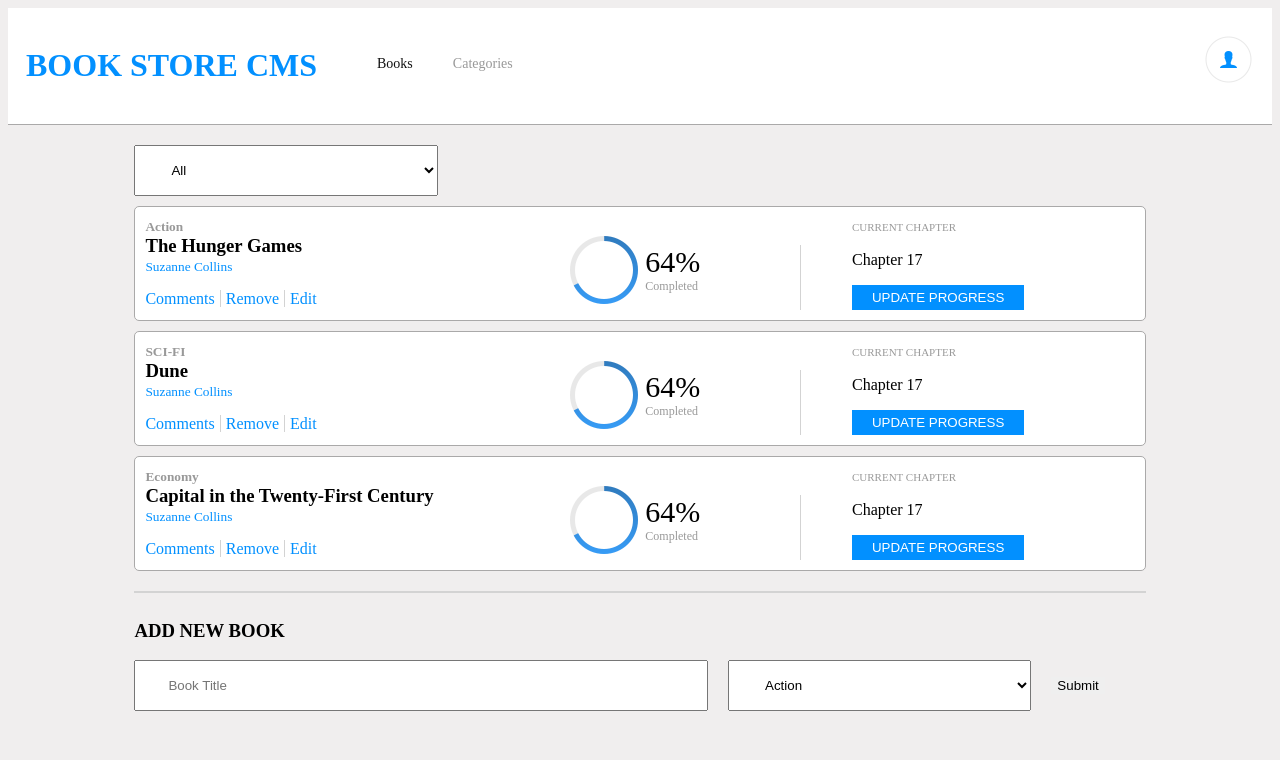
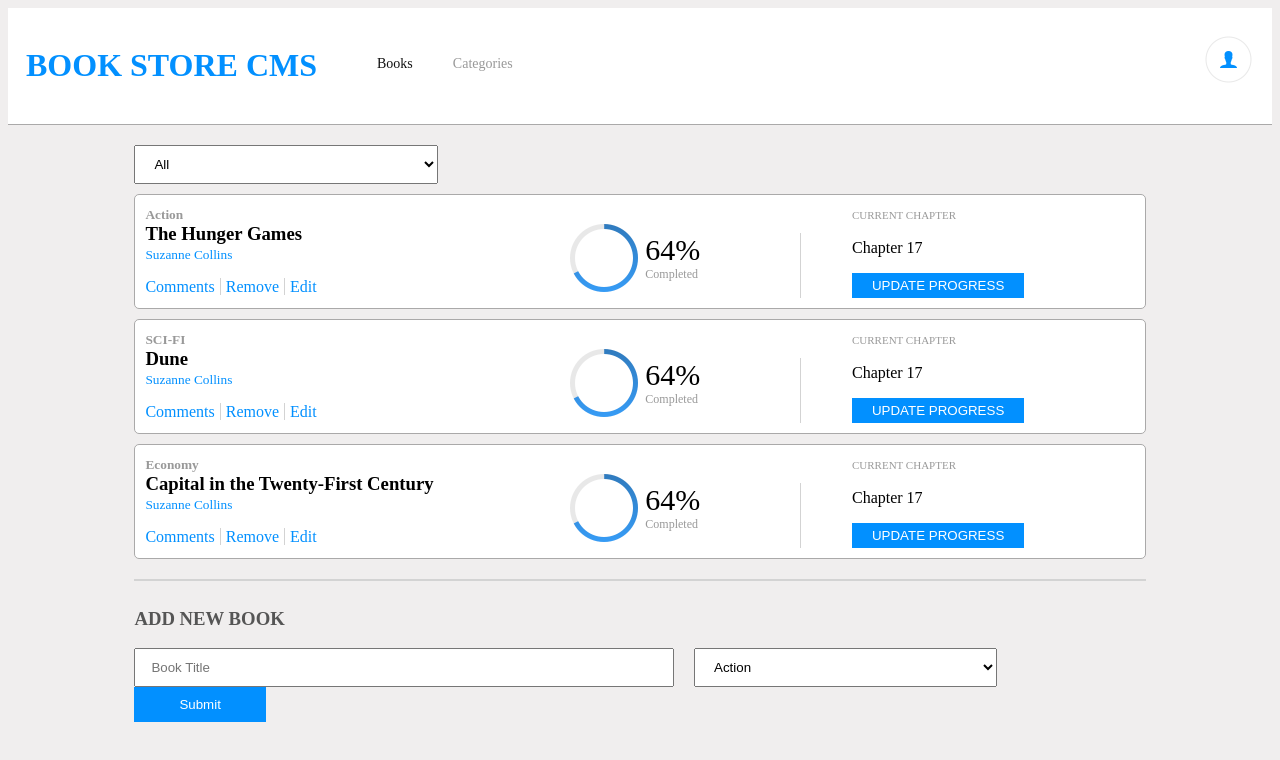
Before and after one commit to frankopkusianwar/bookstore, a React (Create React App) app: page / in a window 1280 px wide. Shown: the top 760 px of the page. Built offline with nearby package versions, Linux system fonts and the light colour scheme.

Commit message:
Complete styling

```diff
--- a/src/css/index.css
+++ b/src/css/index.css
@@ -1,6 +1,7 @@
 body {
   background: rgb(240, 238, 238);
 }
+
 .header {
   display: flex;
   padding: 18px;
@@ -46,9 +47,13 @@ ul li a {
   margin-bottom: 100px;
 }
 
+.form h3 {
+  color: #555;
+}
+
 input,
 select {
-  padding: 16px 32px;
+  padding: 10px 15px;
   margin-right: 20px;
 }
 
@@ -67,10 +72,11 @@ select:focus {
 
 button {
   border: none;
-  /* padding: 16px 32px; */
   text-decoration: none;
-  /* margin: 4px 2px; */
   cursor: pointer;
+  background-color:  #0290ff;
+  color: #fff;
+  padding: 10px 45px;
 }
 
 .remove {
```
